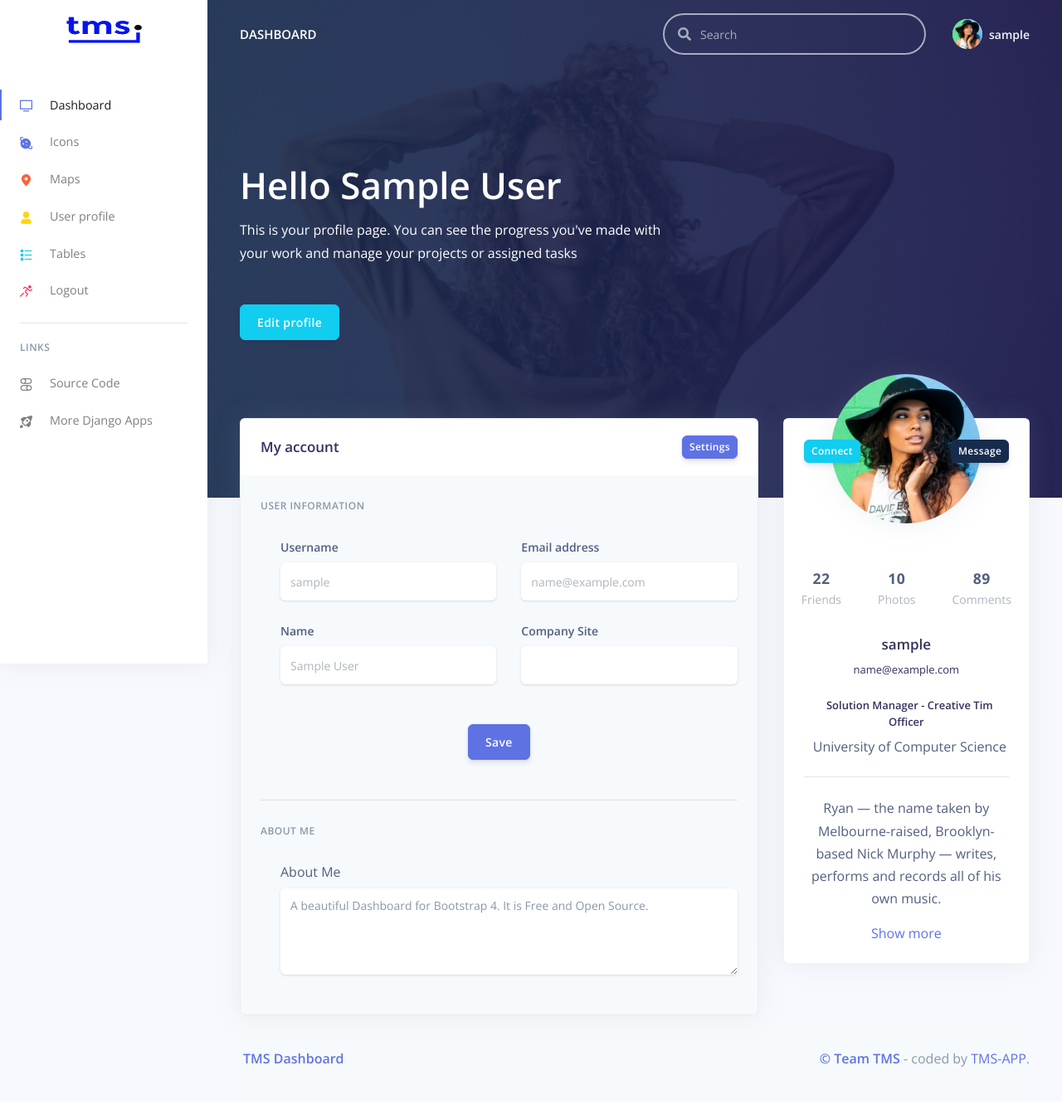
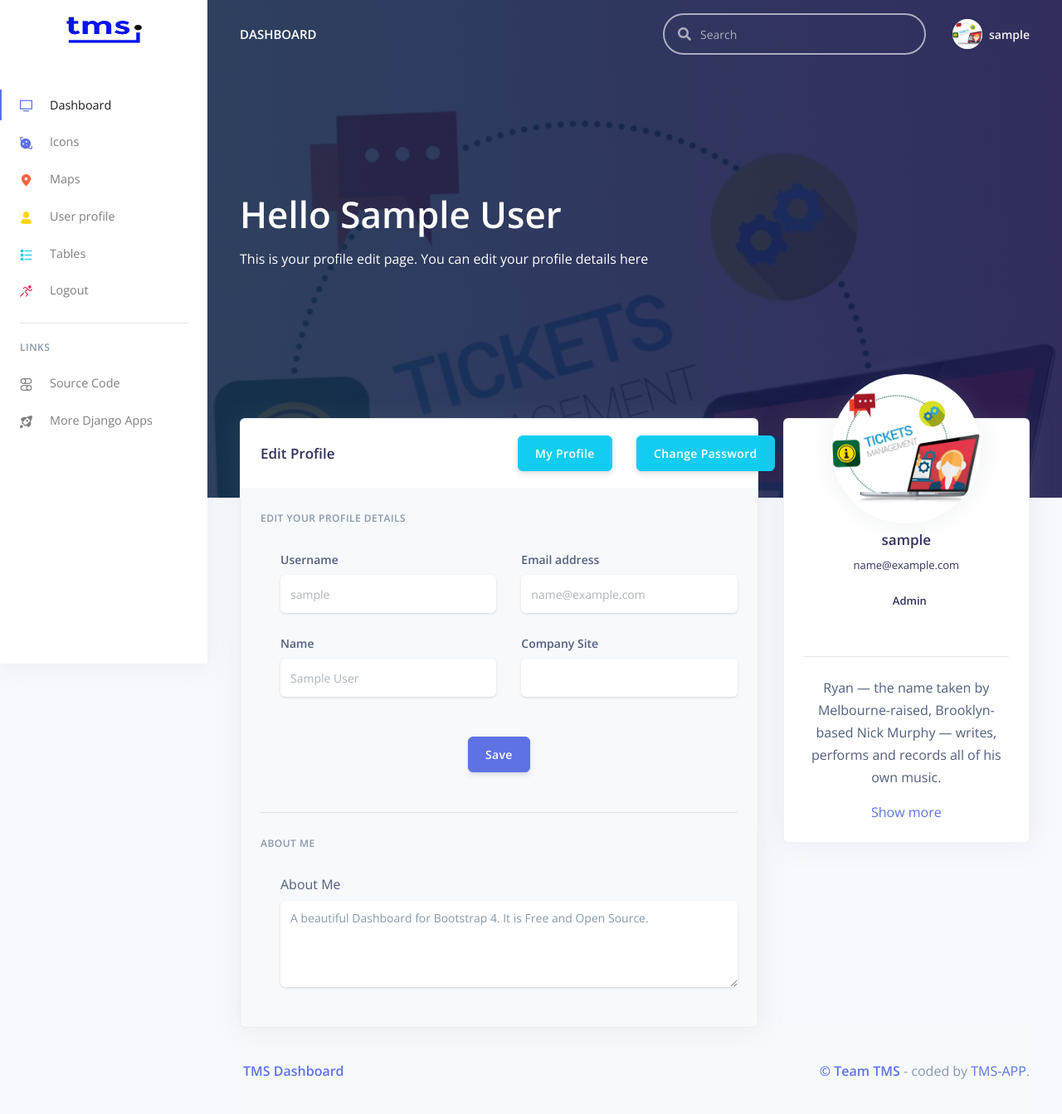
Before and after one commit to sdzahid353/ticketManagementSystem, a Django app: page /adminupdate/ in a window 1280 px wide. Shown: the whole page at 83% size. Before the commit the page ends 1286 px from the top, so only its background shows below. Run offline with Django 3.2, Linux system fonts and the light colour scheme; the visitor is signed in with stand-in values (Sample User, id 1); parts of the project's set-up code (start-up, migrations or seed data) failed here and were passed over; some libraries are stand-ins or nearby versions.

Commit message:
user updation

```diff
--- a/TMS/templates/edit_profile.html
+++ b/TMS/templates/edit_profile.html
@@ -13,9 +13,14 @@
       <div class="container-fluid d-flex align-items-center">
         <div class="row">
           <div class="col-lg-7 col-md-10">
+            {% if success %}
+            <h1 class="display-2 text-white">Hello {{ request.data.name }}</h1>
+            {% else %}
             <h1 class="display-2 text-white">Hello {{ request.user.name }}</h1>
-            <p class="text-white mt-0 mb-5">This is your profile page. You can see the progress you've made with your work and manage your projects or assigned tasks</p>
-            <a href="#!" class="btn btn-info">Edit profile</a>
+            {% endif %}
+          </div>
+          <div class="col-lg-7 col-md-10">
+            <p class="text-white mt-0 mb-5">This is your profile edit page. You can edit your profile details here</p>
           </div>
         </div>
       </div>
@@ -35,27 +40,21 @@
                 </div>
               </div>
             </div>
-            <div class="card-header text-center border-0 pt-8 pt-md-4 pb-0 pb-md-4">
-              <div class="d-flex justify-content-between">
-                <a href="#" class="btn btn-sm btn-info mr-4">Connect</a>
-                <a href="#" class="btn btn-sm btn-default float-right">Message</a>
-              </div>
-            </div>
             <div class="card-body pt-0 pt-md-4">
               <div class="row">
                 <div class="col">
                   <div class="card-profile-stats d-flex justify-content-center mt-md-5">
                     <div>
-                      <span class="heading">22</span>
-                      <span class="description">Friends</span>
+                      <span class="heading"></span>
+                      <span class="description"></span>
                     </div>
                     <div>
-                      <span class="heading">10</span>
-                      <span class="description">Photos</span>
+                      <span class="heading"></span>
+                      <span class="description"></span>
                     </div>
                     <div>
-                      <span class="heading">89</span>
-                      <span class="description">Comments</span>
+                      <span class="heading"></span>
+                      <span class="description"></span>
                     </div>
                   </div>
                 </div>
@@ -64,14 +63,14 @@
                 <h3>
                   {{ request.user.username }}
                 </h3>
-                <div class="h5 font-weight-300">
+                <div class="h5 font-weight-500">
                   {{ request.user.email }}
                 </div>
                 <div class="h5 mt-4">
-                  <i class="ni business_briefcase-24 mr-2"></i>Solution Manager - Creative Tim Officer
+                  <i class="ni business_briefcase-24 mr-2"></i>Admin
                 </div>
                 <div>
-                  <i class="ni education_hat mr-2"></i>University of Computer Science
+                  <i class="ni education_hat mr-2"></i>{{request.user.company_site}}
                 </div>
                 <hr class="my-4" />
                 <p>Ryan — the name taken by Melbourne-raised, Brooklyn-based Nick Murphy — writes, performs and records all of his own music.</p>
@@ -84,24 +83,28 @@
           <div class="card bg-secondary shadow">
             <div class="card-header bg-white border-0">
               <div class="row align-items-center">
-                <div class="col-8">
-                  <h3 class="mb-0">My account</h3>
+                <div class="col-6">
+                  <h3 class="mb-0">Edit Profile</h3>
                 </div>
-                <div class="col-4 text-right">
-                  <a href="#!" class="btn btn-sm btn-primary">Settings</a>
+                <div class="col-3 text-right">
+                  <a href="/profile.html" class="btn btn-info">My Profile</a>
+                </div>
+                <div class="col-3 text-right">
+                  <a href="{% url 'admin_password_change' %}" class="btn btn-info">Change Password</a>
                 </div>
               </div>
             </div>
             <div class="card-body">
+              {% if success %}
               <form method="POST" action="/adminupdate/">
                 {% csrf_token %}
-                <h6 class="heading-small text-muted mb-4">User information</h6>
+                <h6 class="heading-small text-muted mb-4">Edit your profile details</h6>
                 <div class="pl-lg-4">
                   <div class="row">
                     <div class="col-lg-6">
                       <div class="form-group">
                         <label class="form-control-label" for="input-username">Username</label>
-                        <input type="text" name = "username" id="input-username" class="form-control form-control-alternative" placeholder="{{ request.user.username }}"
+                        <input type="text" name = "username" id="input-username" class="form-control form-control-alternative" placeholder="{{ request.data.username }}"
                                value="">
                       </div>
                     </div>
@@ -109,7 +112,7 @@
                       <div class="form-group">
                         <label class="form-control-label" for="input-email">Email address</label>
                         <input type="email" name="email" id="input-email" class="form-control form-control-alternative"
-                               placeholder="{{ request.user.email }}">
+                               placeholder="{{ request.data.email }}">
                       </div>
                     </div>
                   </div>
@@ -117,13 +120,13 @@
                     <div class="col-lg-6">
                       <div class="form-group">
                         <label class="form-control-label" for="input-first-name">Name</label>
-                        <input type="text" name="name" id="input-first-name" class="form-control form-control-alternative" placeholder="{{ request.user.name }}" >
+                        <input type="text" name="name" id="input-first-name" class="form-control form-control-alternative" placeholder="{{ request.data.name }}" >
                       </div>
                     </div>
                     <div class="col-lg-6">
                       <div class="form-group">
                         <label class="form-control-label" for="input-last-name">Company Site</label>
-                        <input type="text" name="company_site" id="input-last-name" class="form-control form-control-alternative" placeholder="{{ request.user.company_site }}" >
+                        <input type="text" name="company_site" id="input-last-name" class="form-control form-control-alternative" placeholder="{{ request.data.company_site }}" >
                       </div>
                     </div>
                   </div>
@@ -131,7 +134,51 @@
                 <div class="text-center">
                   <button type="submit" class="btn btn-primary my-4">Save</button>
                 </div>
+              </form>
                 <hr class="my-4" />
+                {% else %}
+                <form method="POST" action="/adminupdate/">
+                  {% csrf_token %}
+                  <h6 class="heading-small text-muted mb-4">Edit your profile details</h6>
+                  <div class="pl-lg-4">
+                    <div class="row">
+                      <div class="col-lg-6">
+                        <div class="form-group">
+                          <label class="form-control-label" for="input-username">Username</label>
+                          <input type="text" name = "username" id="input-username" class="form-control form-control-alternative" placeholder="{{ request.user.username }}"
+                                 value="">
+                        </div>
+                      </div>
+                      <div class="col-lg-6">
+                        <div class="form-group">
+                          <label class="form-control-label" for="input-email">Email address</label>
+                          <input type="email" name="email" id="input-email" class="form-control form-control-alternative"
+                                 placeholder="{{ request.user.email }}">
+                        </div>
+                      </div>
+                    </div>
+                    <div class="row">
+                      <div class="col-lg-6">
+                        <div class="form-group">
+                          <label class="form-control-label" for="input-first-name">Name</label>
+                          <input type="text" name="name" id="input-first-name" class="form-control form-control-alternative" placeholder="{{ request.user.name }}" >
+                        </div>
+                      </div>
+                      <div class="col-lg-6">
+                        <div class="form-group">
+                          <label class="form-control-label" for="input-last-name">Company Site</label>
+                          <input type="text" name="company_site" id="input-last-name" class="form-control form-control-alternative" placeholder="{{ request.user.company_site }}" >
+                        </div>
+                      </div>
+                    </div>
+                  </div>
+                  <div class="text-center">
+                    <button type="submit" class="btn btn-primary my-4">Save</button>
+                  </div>
+                </form>
+                  <hr class="my-4" />
+                  {% endif %}
+
                 <!-- Description -->
                 <h6 class="heading-small text-muted mb-4">About me</h6>
                 <div class="pl-lg-4">
--- a/TMS/templates/layouts/base-fullscreen.html
+++ b/TMS/templates/layouts/base-fullscreen.html
@@ -54,7 +54,7 @@
       <div class="container">
         <div class="header-body text-center mb-7">
           <div class="row justify-content-center">
-            <div class="col-lg-5 col-md-6">
+            <div class="col-lg-12">
               <h1 class="text-white">
                 <a target="_blank" class="text-white"
                    href="https://www.creative-tim.com/product/argon-dashboard-django">Ticket Management System</a>
--- a/TMS/urls.py
+++ b/TMS/urls.py
@@ -21,7 +21,7 @@ from rest_framework_swagger.views import get_swagger_view
 schema_view = get_swagger_view(title='TMS API')
 
 urlpatterns = [
-    path('admin/', admin.site.urls),
+    path('adminuser/', admin.site.urls),
     path('admin/doc/', include('django.contrib.admindocs.urls')),
     path('', include('user.urls')),
     path('ticket/',include('ticket.urls')),
--- a/user/urls.py
+++ b/user/urls.py
@@ -21,5 +21,6 @@ urlpatterns = [
     path('agentsignup/', views.AgentSignupView.as_view(), name='agent_signup'),
     path('activate/<uidb64>/<token>/', views.ActivateAccount.as_view(), name='activate'),
     path('adminupdate/', views.AdminUpdateView.as_view(), name='admin_update'),
+    path('password_change/', views.ChangePasswordView.as_view(), name='admin_password_change'),
     path('', include(router.urls)),
 ]
--- a/user/views.py
+++ b/user/views.py
@@ -11,6 +11,7 @@ from rest_framework import filters
 from django.http import HttpResponse
 from django.shortcuts import render, redirect, get_object_or_404
 from django.urls import reverse_lazy
+from rest_framework.authtoken.models import Token
 from django.contrib import messages
 from django.contrib.auth import login, authenticate
 from django.contrib.auth.decorators import login_required
@@ -345,26 +346,16 @@ class AdminCreateView(generics.CreateAPIView):
             msg     = 'User created.'
             success = True
 
-            login(request, user)
-            return redirect("/index/")
+            # login(request, user)
+            # return redirect("/index/")
 
             # return redirect("/login/")
 
 
-            # return render(request, "accounts/register.html", {"form": serializer, "msg" : msg, "success" : success })
+            return render(request, "accounts/register.html", {"form": serializer, "msg" : msg, "success" : success })
 
         return render(request, self.template_name, {"data": request.data,'form': serializer, "msg" : "Form is not valid",})
 
-    # def post(self, request, *args, **kwargs):
-    #     serializer = self.get_serializer(data=request.data)
-    #     serializer.is_valid(raise_exception=True)
-    #     user = serializer.save()
-    #     # headers = self.get_success_headers(serializer.data)
-    #     return render(request, 'register.html', {'form': user})
-
-
-    # authentication_classes = (TokenAuthentication,)
-    # permission_classes = (permissions.ProfilePermission,)
 
 
 class AdminUpdateView(generics.RetrieveUpdateDestroyAPIView):
@@ -396,22 +387,13 @@ class AdminUpdateView(generics.RetrieveUpdateDestroyAPIView):
         user = serializer.update(instance, request.data)
         request.data._mutable = False
         user.save()
-        print("user")
-        print(user)
-        print("user.data")
-        # print(user.data)
-
-
-
 
 
 
         messages.success(request, ('Profile Edited Successfully'))
 
         msg     = None
-        success = False
-
-
+        success = True
 
 
         return render(request, self.template_name, {"form": serializer, "msg" : msg, "success" : success })
@@ -419,6 +401,54 @@ class AdminUpdateView(generics.RetrieveUpdateDestroyAPIView):
         # return render(request, self.template_name, {"data": request.data,'form': serializer, "msg" : "Form is not valid",})
 
 
+class ChangePasswordView(generics.UpdateAPIView):
+    """
+    An endpoint for changing password.
+    """
+    serializer_class = serializers.ChangePasswordSerializer
+    template_name = 'change_pass.html'
+
+    def get(self, request, *args, **kwargs):
+        print(":::Get :::")
+        serializer = self.get_serializer()
+        return render(request, self.template_name, {'form': serializer, "msg" : None, "success" : False})
+
+    def get_object(self, queryset=None):
+        obj = self.request.user
+        return obj
+
+    def post(self, request, *args, **kwargs):
+        self.object = self.get_object()
+        instance = get_object_or_404(models.UserProfile, id=request.user.id)
+        serializer = self.get_serializer(data=request.data, instance=instance)
+
+        if not self.object.check_password(request.data.get("password")):
+            return render(request, self.template_name, {'form': serializer, "msg" : "Wrong password.", "success" : False})
+
+        if request.data.get("new_password") == '' :
+            return render(request, self.template_name, {'form': serializer, "msg" : "Password should not be empty", "success" : False})
+        elif request.data.get("confirm_new_password") == '':
+            return render(request, self.template_name, {'form': serializer, "msg" : "Please Enter Confirm Password", "success" : False})
+
+
+
+        if request.data.get('new_password') != request.data.get('confirm_new_password'):
+            return render(request, self.template_name, {'form': serializer, "msg" : "New Password and Confirm password are different", "success" : False})
+
+        request.data._mutable = True
+        user = serializer.update(instance, request.data)
+        user.save()
+        request.data._mutable = False
+
+
+        msg = "Password Changed Successfully"
+
+
+
+        login(request, user)
+        return render(request, self.template_name, {'form': serializer, "msg" : msg, "success" : True})
+
+
 
 
 class UserLoginApiView(ObtainAuthToken):
```
Also changed, not shown: TMS/templates/accounts/register.html (+9 -4 lines), TMS/templates/change_pass.html (added, +109 -0 lines), TMS/templates/profile.html (+22 -28 lines), user/serializers.py (+28 -4 lines), TMS/static/assets/img/theme/profile-cover-1.jpg (added), TMS/static/assets/img/theme/profile-cover.jpg, TMS/static/assets/img/theme/team-4-800x800-1.jpg (added), TMS/static/assets/img/theme/team-4-800x800-2.jpg (added), TMS/static/assets/img/theme/team-4-800x800.jpg.
